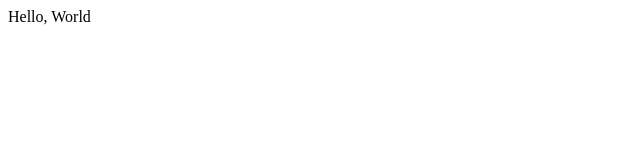
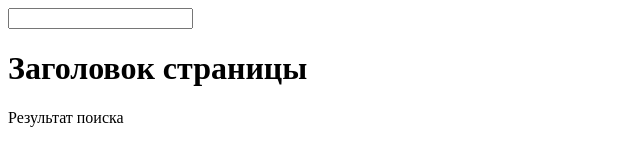
Before and after one commit to mikhail-zh-2009/project-1, a plain HTML site: page index.html in a window 1280 px wide. Shown: the whole page, without its empty margins (0-640 px from the left). Drawn offline with Linux system fonts and the light colour scheme.

Commit message:
Search field, header and quarter list

```diff
--- a/index.html
+++ b/index.html
@@ -7,6 +7,12 @@
 
     <body>
         <!--  -->
-        Hello, World
+        <input id="search_field" type="text"></input>
+        <div id="Main page header"><h1>Заголовок страницы</h1></div>
+        <div id="Quarters list">
+            <div class="search_result_item">
+                Результат поиска
+            </div>
+        </div>
     </body>
 </html>
```
